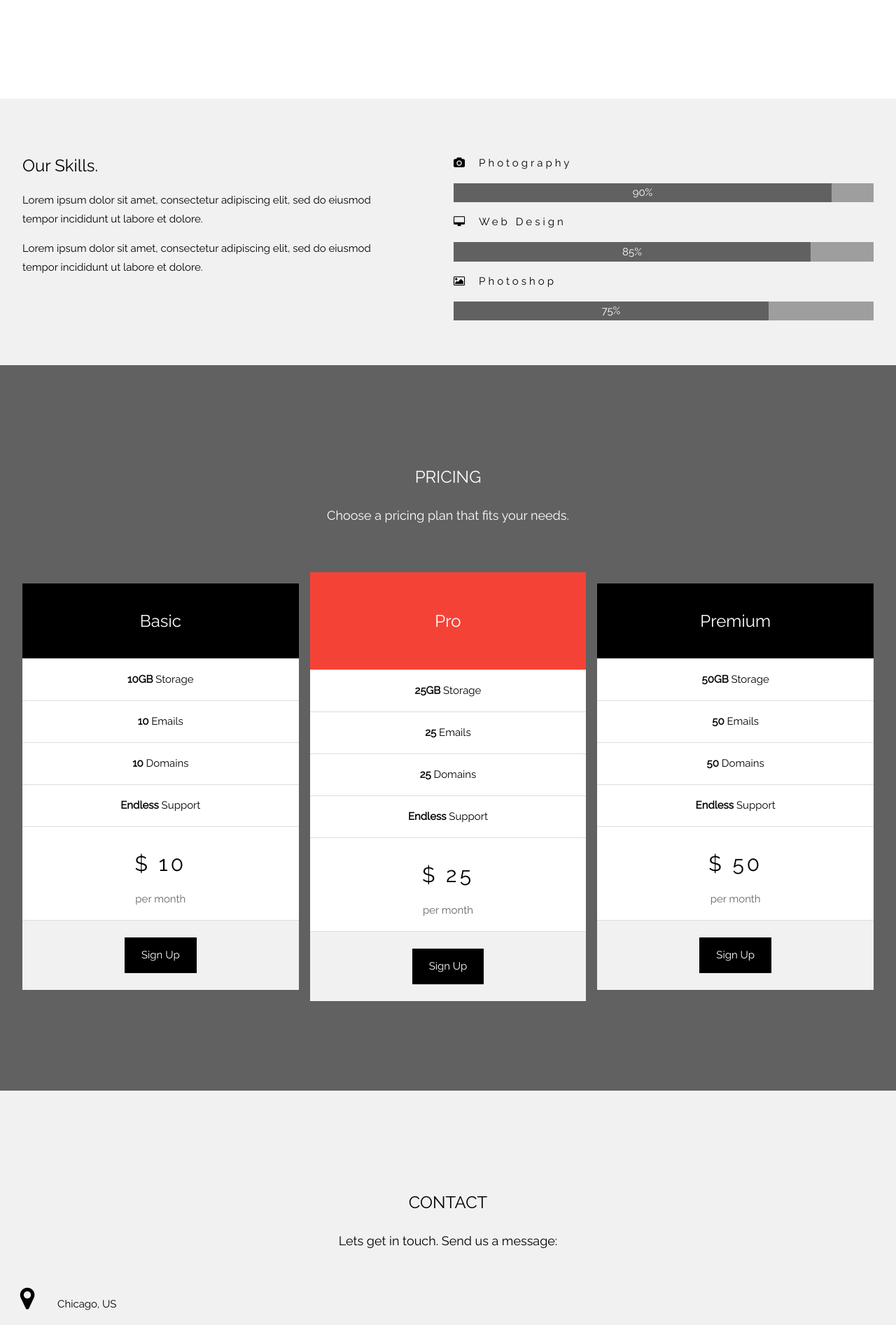
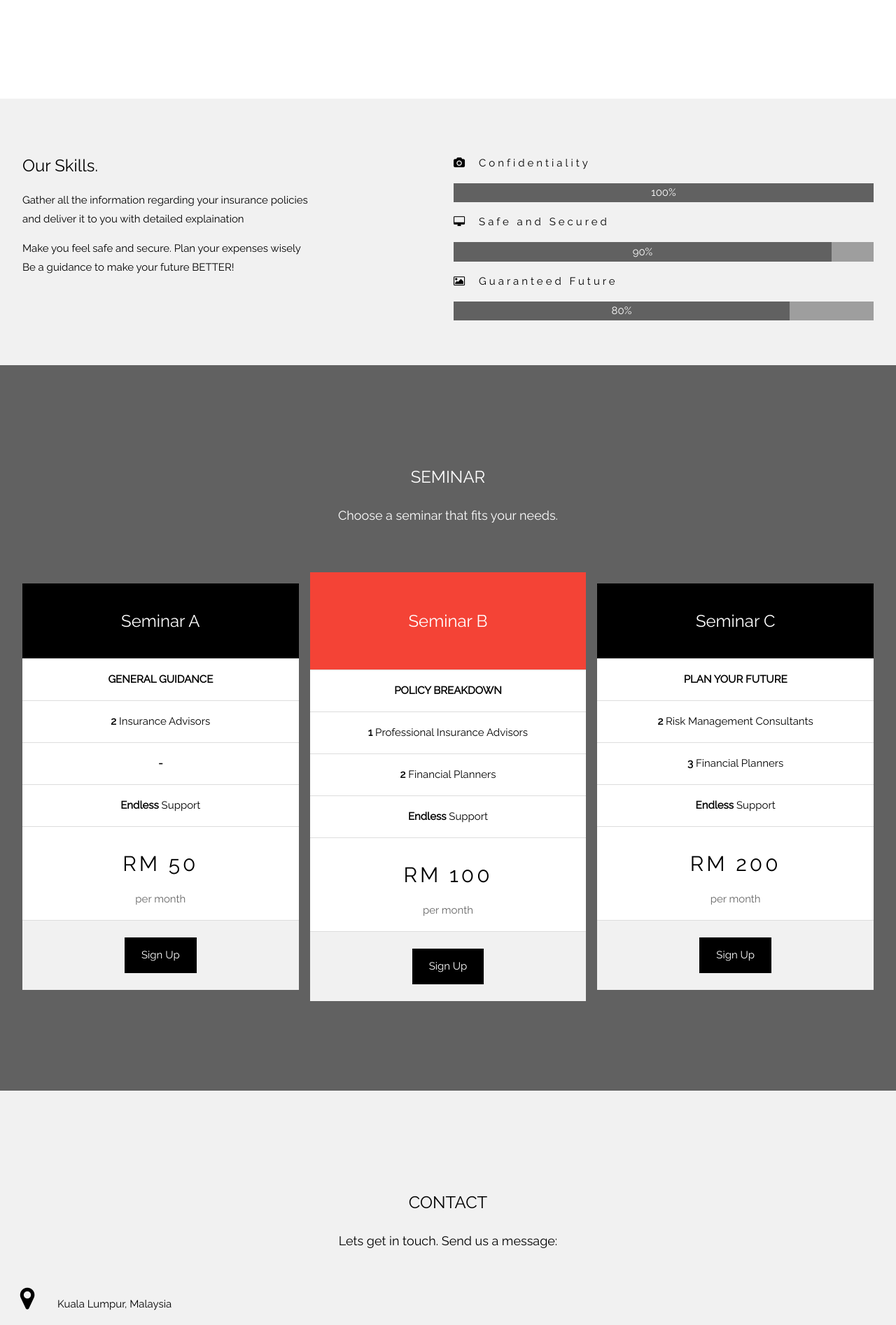
Before and after one commit to elenchelian/webproject, a PHP site: page / in a window 1280 px wide. Shown: the part 4200-6094 px from the top of the page at 70% size. Run offline with PHP 8.4, Linux system fonts and the light colour scheme.

Commit message:
UI Changes

```diff
--- a/index.php
+++ b/index.php
@@ -121,7 +121,7 @@ body, html {
   <div class="w3-row-padding w3-grayscale" style="margin-top:64px">
     <div class="w3-col l3 m6 w3-margin-bottom">
       <div class="w3-card">
-        <img src="team1.jpg" alt="Tony" style="width:100%"/>
+        <img src="/img/team1.jpg" alt="Tony" style="width:100%"/>
         <div class="w3-container">
           <h3>Tony Well</h3>
           <p class="w3-opacity">CEO & Founder</p>
@@ -169,19 +169,19 @@ body, html {
 <!-- Promo Section "Statistics" -->
 <div class="w3-container w3-row w3-center w3-dark-grey w3-padding-64">
   <div class="w3-quarter">
-    <span class="w3-xxlarge">14+</span>
-    <br>Partners
+    <span class="w3-xxlarge">25+</span>
+    <br>Collaborators
   </div>
   <div class="w3-quarter">
-    <span class="w3-xxlarge">55+</span>
+    <span class="w3-xxlarge">250+</span>
     <br>Projects Done
   </div>
   <div class="w3-quarter">
-    <span class="w3-xxlarge">89+</span>
+    <span class="w3-xxlarge">500+</span>
     <br>Happy Clients
   </div>
   <div class="w3-quarter">
-    <span class="w3-xxlarge">150+</span>
+    <span class="w3-xxlarge">750+</span>
     <br>Meetings
   </div>
 </div>
@@ -236,23 +236,23 @@ body, html {
   <div class="w3-row-padding">
     <div class="w3-col m6">
       <h3>Our Skills.</h3>
-      <p>Lorem ipsum dolor sit amet, consectetur adipiscing elit, sed do eiusmod<br>
-      tempor incididunt ut labore et dolore.</p>
-      <p>Lorem ipsum dolor sit amet, consectetur adipiscing elit, sed do eiusmod<br>
-      tempor incididunt ut labore et dolore.</p>
+      <p>Gather all the information regarding your insurance policies<br>
+      and deliver it to you with detailed explaination</p>
+      <p>Make you feel safe and secure. Plan your expenses wisely<br>
+      Be a guidance to make your future BETTER!</p>
     </div>
     <div class="w3-col m6">
-      <p class="w3-wide"><i class="fa fa-camera w3-margin-right"></i>Photography</p>
+      <p class="w3-wide"><i class="fa fa-camera w3-margin-right"></i>Confidentiality</p>
+      <div class="w3-grey">
+        <div class="w3-container w3-dark-grey w3-center" style="width:100%">100%</div>
+      </div>
+      <p class="w3-wide"><i class="fa fa-desktop w3-margin-right"></i>Safe and Secured</p>
       <div class="w3-grey">
         <div class="w3-container w3-dark-grey w3-center" style="width:90%">90%</div>
       </div>
-      <p class="w3-wide"><i class="fa fa-desktop w3-margin-right"></i>Web Design</p>
+      <p class="w3-wide"><i class="fa fa-photo w3-margin-right"></i>Guaranteed Future</p>
       <div class="w3-grey">
-        <div class="w3-container w3-dark-grey w3-center" style="width:85%">85%</div>
-      </div>
-      <p class="w3-wide"><i class="fa fa-photo w3-margin-right"></i>Photoshop</p>
-      <div class="w3-grey">
-        <div class="w3-container w3-dark-grey w3-center" style="width:75%">75%</div>
+        <div class="w3-container w3-dark-grey w3-center" style="width:80%">80%</div>
       </div>
     </div>
   </div>
@@ -260,18 +260,18 @@ body, html {
 
 <!-- Pricing Section -->
 <div class="w3-container w3-center w3-dark-grey" style="padding:128px 16px" id="pricing">
-  <h3>PRICING</h3>
-  <p class="w3-large">Choose a pricing plan that fits your needs.</p>
+  <h3>SEMINAR</h3>
+  <p class="w3-large">Choose a seminar that fits your needs.</p>
   <div class="w3-row-padding" style="margin-top:64px">
     <div class="w3-third w3-section">
       <ul class="w3-ul w3-white w3-hover-shadow">
-        <li class="w3-black w3-xlarge w3-padding-32">Basic</li>
-        <li class="w3-padding-16"><b>10GB</b> Storage</li>
-        <li class="w3-padding-16"><b>10</b> Emails</li>
-        <li class="w3-padding-16"><b>10</b> Domains</li>
+        <li class="w3-black w3-xlarge w3-padding-32">Seminar A</li>
+        <li class="w3-padding-16"><b>GENERAL GUIDANCE</b></li>
+        <li class="w3-padding-16"><b>2</b> Insurance Advisors</li>
+        <li class="w3-padding-16"><b>-</b></li>
         <li class="w3-padding-16"><b>Endless</b> Support</li>
         <li class="w3-padding-16">
-          <h2 class="w3-wide">$ 10</h2>
+          <h2 class="w3-wide">RM 50</h2>
           <span class="w3-opacity">per month</span>
         </li>
         <li class="w3-light-grey w3-padding-24">
@@ -281,13 +281,13 @@ body, html {
     </div>
     <div class="w3-third">
       <ul class="w3-ul w3-white w3-hover-shadow">
-        <li class="w3-red w3-xlarge w3-padding-48">Pro</li>
-        <li class="w3-padding-16"><b>25GB</b> Storage</li>
-        <li class="w3-padding-16"><b>25</b> Emails</li>
-        <li class="w3-padding-16"><b>25</b> Domains</li>
+        <li class="w3-red w3-xlarge w3-padding-48">Seminar B</li>
+        <li class="w3-padding-16"><b>POLICY BREAKDOWN</b></li>
+        <li class="w3-padding-16"><b>1</b> Professional Insurance Advisors</li>
+        <li class="w3-padding-16"><b>2</b> Financial Planners</li>
         <li class="w3-padding-16"><b>Endless</b> Support</li>
         <li class="w3-padding-16">
-          <h2 class="w3-wide">$ 25</h2>
+          <h2 class="w3-wide">RM 100</h2>
           <span class="w3-opacity">per month</span>
         </li>
         <li class="w3-light-grey w3-padding-24">
@@ -297,13 +297,13 @@ body, html {
     </div>
     <div class="w3-third w3-section">
       <ul class="w3-ul w3-white w3-hover-shadow">
-        <li class="w3-black w3-xlarge w3-padding-32">Premium</li>
-        <li class="w3-padding-16"><b>50GB</b> Storage</li>
-        <li class="w3-padding-16"><b>50</b> Emails</li>
-        <li class="w3-padding-16"><b>50</b> Domains</li>
+        <li class="w3-black w3-xlarge w3-padding-32">Seminar C</li>
+        <li class="w3-padding-16"><b>PLAN YOUR FUTURE</b></li>
+        <li class="w3-padding-16"><b>2</b> Risk Management Consultants</li>
+        <li class="w3-padding-16"><b>3</b> Financial Planners</li>
         <li class="w3-padding-16"><b>Endless</b> Support</li>
         <li class="w3-padding-16">
-          <h2 class="w3-wide">$ 50</h2>
+          <h2 class="w3-wide">RM 200</h2>
           <span class="w3-opacity">per month</span>
         </li>
         <li class="w3-light-grey w3-padding-24">
@@ -319,9 +319,9 @@ body, html {
   <h3 class="w3-center">CONTACT</h3>
   <p class="w3-center w3-large">Lets get in touch. Send us a message:</p>
   <div style="margin-top:48px">
-    <p><i class="fa fa-map-marker fa-fw w3-xxlarge w3-margin-right"></i> Chicago, US</p>
-    <p><i class="fa fa-phone fa-fw w3-xxlarge w3-margin-right"></i> Phone: +00 151515</p>
-    <p><i class="fa fa-envelope fa-fw w3-xxlarge w3-margin-right"> </i> Email: mail@mail.com</p>
+    <p><i class="fa fa-map-marker fa-fw w3-xxlarge w3-margin-right"></i> Kuala Lumpur, Malaysia</p>
+    <p><i class="fa fa-phone fa-fw w3-xxlarge w3-margin-right"></i> Phone: +60 167849256</p>
+    <p><i class="fa fa-envelope fa-fw w3-xxlarge w3-margin-right"> </i> Email: insurancemail@gmail.com</p>
     <br>
     <form action="/action_page.php" target="_blank">
       <p><input class="w3-input w3-border" type="text" placeholder="Name" required name="Name"></p>
```
